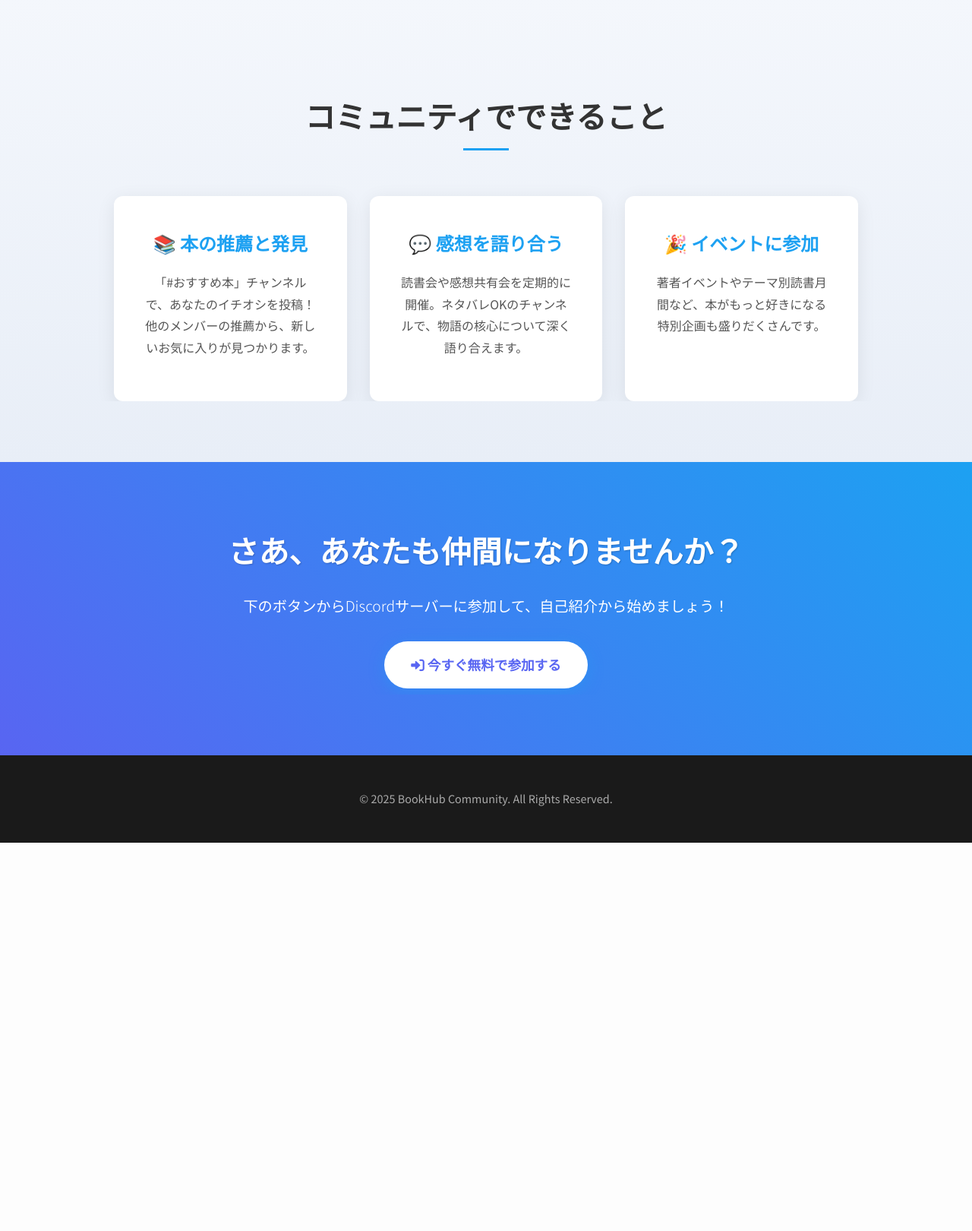
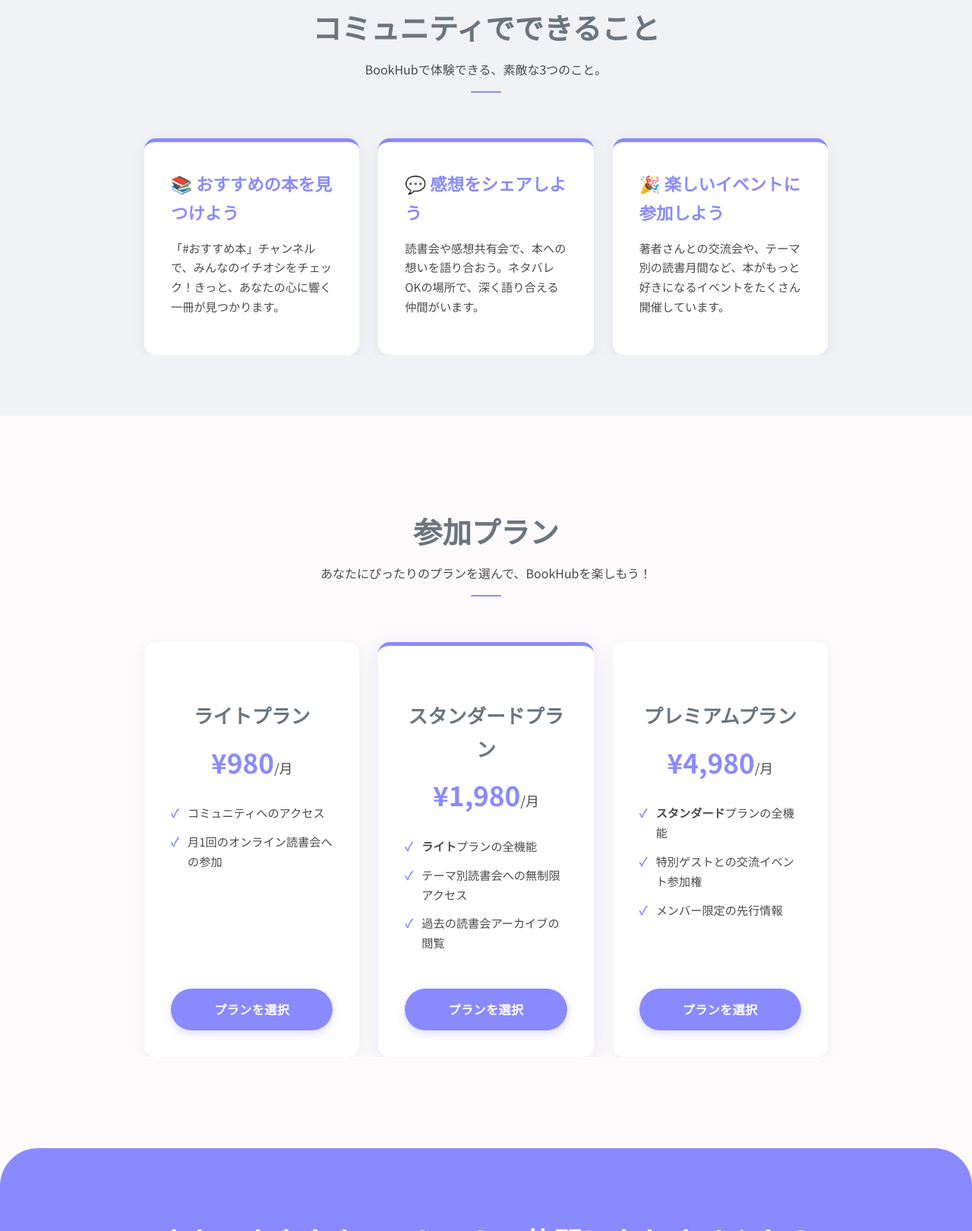
Before and after one commit to the-gakky/ai-hon, a plain HTML site: page index.html in a window 1280 px wide. Shown: the part 1180-2800 px from the top of the page at 76% size. Before the commit the page ends 2289 px from the top, so only its background shows below. Drawn offline with Linux system fonts and the light colour scheme.

Commit message:
料金プラン

```diff
--- a/index.html
+++ b/index.html
@@ -5,199 +5,302 @@
     <meta name="viewport" content="width=device-width, initial-scale=1.0">
     <title>BookHub - 本好きが集まるコミュニティ</title>
     <style>
-        @import url('https://fonts.googleapis.com/css2?family=Exo+2:wght@700&family=Noto+Sans+JP:wght@300;400;700&display=swap');
+        @import url('https://fonts.googleapis.com/css2?family=Noto+Sans+JP:wght@300;400;700&display=swap');
+
+        :root {
+            --font-sans: 'Noto Sans JP', sans-serif;
+            --color-text: #4a4a4a; /* Soft Dark Gray */
+            --color-background: #fcfafa; /* Off-white */
+            --color-primary: #8a8aff; /* Soft Lavender */
+            --color-primary-dark: #6a6aff;
+            --color-secondary: #6c757d; /* Muted Gray */
+            --color-light-gray: #f0f2f5;
+            --shadow-color: rgba(0, 0, 0, 0.05);
+        }
 
         body {
-            font-family: 'Noto Sans JP', sans-serif;
-            line-height: 1.8;
+            font-family: var(--font-sans);
+            line-height: 1.7;
             margin: 0;
             padding: 0;
-            background-color: #fdfdfd;
-            color: #333;
+            background-color: var(--color-background);
+            color: var(--color-text);
+            -webkit-font-smoothing: antialiased;
+            -moz-osx-font-smoothing: grayscale;
         }
         .container {
-            max-width: 1100px;
+            max-width: 1000px;
             margin: auto;
             overflow: hidden;
-            padding: 0 20px;
+            padding: 0 25px;
         }
         .header {
-            background: rgba(255, 255, 255, 0.9);
+            background: rgba(255, 255, 255, 0.95);
             padding: 20px 0;
-            border-bottom: 1px solid #eee;
+            border-bottom: 1px solid var(--color-light-gray);
             text-align: center;
             position: sticky;
             top: 0;
             z-index: 1000;
-            backdrop-filter: blur(10px);
+            backdrop-filter: blur(8px);
+            box-shadow: 0 2px 10px rgba(0,0,0,0.03);
         }
         .header h1 {
             margin: 0;
-            font-family: 'Exo 2', sans-serif;
-            font-size: 2.8em;
+            font-family: var(--font-sans);
+            font-size: 2.2em;
             font-weight: 700;
-            color: #2c2c2c;
-            letter-spacing: 1.5px;
+            color: var(--color-primary);
+            letter-spacing: 1px;
         }
         .header p {
-            margin: 8px 0 0;
-            font-size: 1em;
-            color: #555;
+            margin: 5px 0 0;
+            font-size: 0.9em;
+            color: var(--color-secondary);
             font-weight: 400;
-            letter-spacing: 0.5px;
         }
         .hero {
-            background-image: linear-gradient(rgba(0, 0, 0, 0.5), rgba(0, 0, 0, 0.5)), url('https://images.unsplash.com/photo-1507842217343-583bb7270b66?q=80&w=2070&auto=format&fit=crop');
+            background-image: linear-gradient(rgba(0, 0, 0, 0.3), rgba(0, 0, 0, 0.3)), url('https://images.unsplash.com/photo-1507842217343-583bb7270b66?q=80&w=2070&auto=format&fit=crop');
             background-size: cover;
             background-position: center;
             color: #fff;
-            padding: 120px 20px;
+            padding: 130px 20px;
             text-align: center;
-            position: relative;
+            border-bottom-left-radius: 50px;
+            border-bottom-right-radius: 50px;
+            margin-bottom: 40px;
         }
         .hero h2 {
-            font-size: 3.5em;
+            font-family: var(--font-sans);
+            font-size: 3.2em;
             font-weight: 700;
             margin-top: 0;
             margin-bottom: 15px;
-            text-shadow: 2px 2px 4px rgba(0,0,0,0.5);
+            text-shadow: 1px 1px 3px rgba(0,0,0,0.4);
         }
         .hero p {
-            font-size: 1.3em;
-            margin-bottom: 40px;
+            font-size: 1.2em;
+            margin-bottom: 35px;
             font-weight: 300;
-            text-shadow: 1px 1px 2px rgba(0,0,0,0.5);
+            text-shadow: 1px 1px 2px rgba(0,0,0,0.3);
+            max-width: 600px;
+            margin-left: auto;
+            margin-right: auto;
         }
         .btn {
             display: inline-block;
-            background-image: linear-gradient(45deg, #1DA1F2, #0c85d0);
+            background: var(--color-primary);
             color: #fff;
-            padding: 15px 35px;
+            padding: 14px 30px;
             text-decoration: none;
-            border-radius: 50px;
+            border-radius: 30px;
             font-weight: bold;
-            font-size: 1.1em;
-            transition: all 0.4s ease;
-            box-shadow: 0 5px 20px rgba(29, 161, 242, 0.4);
+            font-size: 1em;
+            letter-spacing: 0.5px;
+            transition: all 0.3s ease;
             border: none;
-            position: relative;
-            overflow: hidden;
-            z-index: 1;
-        }
-
-        .btn:before {
-            content: '';
-            position: absolute;
-            top: 0;
-            left: -100%;
-            width: 100%;
-            height: 100%;
-            background-image: linear-gradient(45deg, #0c85d0, #1DA1F2);
-            transition: left 0.4s ease;
-            z-index: -1;
-        }
-
-        .btn:hover:before {
-            left: 0;
+            box-shadow: 0 4px 12px rgba(138, 138, 255, 0.3);
+            box-sizing: border-box;
+            text-align: center;
         }
         .btn:hover {
-            transform: translateY(-3px);
-            box-shadow: 0 8px 25px rgba(29, 161, 242, 0.5);
+            background: var(--color-primary-dark);
+            transform: translateY(-2px);
+            box-shadow: 0 6px 15px rgba(138, 138, 255, 0.4);
         }
         .btn.discord {
-            background-image: linear-gradient(45deg, #5865F2, #4752c4);
-            box-shadow: 0 5px 20px rgba(88, 101, 242, 0.4);
-        }
-
-        .btn.discord:before {
-            background-image: linear-gradient(45deg, #4752c4, #5865F2);
+            background: #7289da;
+            box-shadow: 0 4px 12px rgba(114, 137, 218, 0.3);
         }
         .btn.discord:hover {
-            box-shadow: 0 8px 25px rgba(88, 101, 242, 0.5);
+            background: #677bc4;
+            box-shadow: 0 6px 15px rgba(114, 137, 218, 0.4);
         }
         .section {
             padding: 80px 0;
+        }
+        .section-header {
             text-align: center;
+            margin-bottom: 60px;
         }
-        .section h3 {
-            font-size: 2.5em;
-            margin-bottom: 60px;
+        .section-header h3 {
+            font-family: var(--font-sans);
+            font-size: 2.4em;
             font-weight: 700;
-            position: relative;
-            display: inline-block;
-            padding-bottom: 10px;
+            margin-bottom: 10px;
+            color: var(--color-secondary);
         }
-        .section h3::after {
+        .section-header p {
+            font-size: 1em;
+            color: var(--color-text);
+            max-width: 600px;
+            margin: 0 auto;
+        }
+        .section-header::after {
             content: '';
-            position: absolute;
-            bottom: 0;
-            left: 50%;
-            transform: translateX(-50%);
-            width: 60px;
-            height: 3px;
-            background-color: #1DA1F2;
+            display: block;
+            margin: 15px auto 0;
+            width: 40px;
+            height: 2px;
+            background-color: var(--color-primary);
+            border-radius: 2px;
         }
         .features {
             display: flex;
             justify-content: center;
             flex-wrap: wrap;
-            gap: 30px;
+            gap: 25px;
+            text-align: left;
         }
         .feature-item {
             background: #fff;
-            padding: 40px;
-            border-radius: 12px;
-            box-shadow: 0 5px 25px rgba(0,0,0,0.08);
-            width: calc(33.333% - 60px);
-            min-width: 280px;
+            padding: 35px;
+            border-radius: 15px;
+            box-shadow: 0 5px 20px var(--shadow-color);
+            width: calc(33.333% - 50px);
+            min-width: 270px;
             box-sizing: border-box;
             transition: transform 0.3s ease, box-shadow 0.3s ease;
+            border-top: 5px solid var(--color-primary);
         }
         .feature-item:hover {
-            transform: translateY(-10px);
-            box-shadow: 0 15px 35px rgba(0,0,0,0.12);
+            transform: translateY(-5px);
+            box-shadow: 0 10px 25px rgba(0,0,0,0.1);
         }
         .feature-item h4 {
-            font-size: 1.5em;
+            font-family: var(--font-sans);
+            font-size: 1.4em;
             margin-top: 0;
-            margin-bottom: 15px;
-            color: #1DA1F2;
+            margin-bottom: 12px;
+            color: var(--color-primary);
             font-weight: 700;
         }
         .feature-item p {
-            font-size: 1em;
-            color: #555;
+            font-size: 0.95em;
+            color: var(--color-text);
         }
         .cta {
-            background: linear-gradient(45deg, #5865F2, #1DA1F2);
+            background-color: var(--color-primary);
             color: white;
-            padding: 80px 20px;
+            padding: 90px 20px;
             text-align: center;
+            border-top-left-radius: 50px;
+            border-top-right-radius: 50px;
+            margin-top: 40px;
         }
         .cta h3 {
-            font-size: 2.5em;
-            margin: 0 0 20px 0;
+            font-family: var(--font-sans);
+            font-size: 2.4em;
+            margin: 0 0 15px 0;
             font-weight: 700;
-            text-shadow: 1px 1px 2px rgba(0,0,0,0.2);
+            text-shadow: 1px 1px 2px rgba(0,0,0,0.1);
         }
         .cta p {
-            font-size: 1.2em;
+            font-size: 1.1em;
             font-weight: 300;
+            max-width: 550px;
+            margin: 0 auto 35px;
         }
         .cta .btn {
             background: #fff;
-            color: #5865F2;
+            color: var(--color-primary);
+            box-shadow: 0 4px 12px rgba(255,255,255,0.3);
         }
         .cta .btn:hover {
-            background: #f0f0f0;
-            color: #4752c4;
+            background: var(--color-light-gray);
+            color: var(--color-primary-dark);
+            box-shadow: 0 6px 15px rgba(255,255,255,0.4);
         }
         .footer {
-            background: #1a1a1a;
-            color: #aaa;
+            background: #343a40;
+            color: #ced4da;
             text-align: center;
-            padding: 30px 0;
-            font-size: 0.9em;
+            padding: 35px 0;
+            font-size: 0.85em;
+        }
+
+        .pricing-table {
+            display: flex;
+            justify-content: center;
+            flex-wrap: wrap;
+            gap: 25px;
+            margin-top: 50px;
+        }
+
+        .pricing-plan {
+            background: #fff;
+            padding: 35px;
+            border-radius: 15px;
+            box-shadow: 0 5px 20px var(--shadow-color);
+            width: calc(33.333% - 50px);
+            min-width: 270px;
+            box-sizing: border-box;
+            text-align: center;
+            transition: transform 0.3s ease, box-shadow 0.3s ease;
+            position: relative;
+            border-top: 5px solid transparent;
+            display: flex;
+            flex-direction: column;
+        }
+
+        .pricing-plan:hover {
+            transform: translateY(-5px);
+            box-shadow: 0 10px 25px rgba(0,0,0,0.1);
+        }
+
+        .pricing-plan.recommended {
+            border-top-color: var(--color-primary);
+            transform: scale(1.03);
+            z-index: 10;
+            box-shadow: 0 8px 30px rgba(138, 138, 255, 0.2);
+        }
+
+        .pricing-plan .plan-name {
+            font-family: var(--font-sans);
+            font-size: 1.6em;
+            font-weight: 700;
+            color: var(--color-secondary);
+            margin-bottom: 10px;
+        }
+
+        .pricing-plan .plan-price {
+            font-size: 2.2em;
+            font-weight: 700;
+            color: var(--color-primary);
+            margin-bottom: 25px;
+        }
+
+        .pricing-plan .plan-price span {
+            font-size: 0.5em;
+            font-weight: 400;
+            color: var(--color-text);
+        }
+
+        .plan-features {
+            list-style: none;
+            padding: 0;
+            margin: 0 0 35px 0;
+            text-align: left;
+            flex-grow: 1;
+        }
+
+        .plan-features li {
+            margin-bottom: 12px;
+            padding-left: 22px;
+            position: relative;
+            font-size: 0.95em;
+        }
+
+        .plan-features li::before {
+            content: '\2713'; /* Checkmark */
+            color: var(--color-primary);
+            position: absolute;
+            left: 0;
+            font-weight: bold;
+        }
+
+        .pricing-plan .btn {
+            width: 100%;
         }
 
         /* Scroll Animation Gimmick */
@@ -217,44 +320,89 @@
     <header class="header">
         <div class="container">
             <h1>BookHub</h1>
-            <p>本好きが集まる、オンラインコミュニティ</p>
+            <p>本と出会い、人とつながる場所</p>
         </div>
     </header>
 
     <section class="hero">
         <div class="container">
-            <h2>あなたの「好き」が見つかる場所</h2>
-            <p>お気に入りの一冊を共有し、新たな物語と出会おう。</p>
+            <h2 class="scroll-animate">新しい物語が、あなたを待っている。</h2>
+            <p class="scroll-animate">お気に入りの一冊を共有し、心温まる出会いを見つけましょう。</p>
             <!-- TODO: "your-invite-code" を実際のDiscord招待コードに置き換えてください -->
-            <a href="https://discord.gg/your-invite-code" class="btn discord" target="_blank"><i class="fa-brands fa-discord"></i> Discordでコミュニティに参加！</a>
+            <a href="https://discord.gg/your-invite-code" class="btn discord scroll-animate" target="_blank"><i class="fa-brands fa-discord"></i> コミュニティに参加する</a>
         </div>
     </section>
 
     <section class="section about">
         <div class="container">
-            <h3 class="scroll-animate">BookHubとは？</h3>
-            <p class="scroll-animate" style="max-width: 700px; margin: 0 auto 40px; font-size: 1.1em; color: #555;">
-                BookHubは、ジャンルを問わず様々な本について語り合えるオンラインコミュニティです。<br>
-                読書好きの仲間と感想を共有したり、今まで知らなかった素晴らしい本と出会うきっかけがここにあります。
-            </p>
+            <div class="section-header">
+                <h3 class="scroll-animate">BookHubってどんなところ？</h3>
+                <p class="scroll-animate">
+                    BookHubは、読書好きが集まって、お気に入りの本について語り合ったり、<br>
+                    新しい本と出会える、アットホームなオンラインコミュニティです。
+                </p>
+            </div>
         </div>
     </section>
 
-    <section class="section" style="background: linear-gradient(to bottom, #f4f7fc, #e8eef7);">
+    <section class="section" style="background-color: var(--color-light-gray);">
         <div class="container">
-            <h3 class="scroll-animate">コミュニティでできること</h3>
+            <div class="section-header">
+                <h3 class="scroll-animate">コミュニティでできること</h3>
+                <p class="scroll-animate">BookHubで体験できる、素敵な3つのこと。</p>
+            </div>
             <div class="features">
                 <div class="feature-item scroll-animate" style="transition-delay: 0s;">
-                    <h4>📚 本の推薦と発見</h4>
-                    <p>「#おすすめ本」チャンネルで、あなたのイチオシを投稿！他のメンバーの推薦から、新しいお気に入りが見つかります。</p>
+                    <h4>📚 おすすめの本を見つけよう</h4>
+                    <p>「#おすすめ本」チャンネルで、みんなのイチオシをチェック！きっと、あなたの心に響く一冊が見つかります。</p>
                 </div>
                 <div class="feature-item scroll-animate" style="transition-delay: 0.2s;">
-                    <h4>💬 感想を語り合う</h4>
-                    <p>読書会や感想共有会を定期的に開催。ネタバレOKのチャンネルで、物語の核心について深く語り合えます。</p>
+                    <h4>💬 感想をシェアしよう</h4>
+                    <p>読書会や感想共有会で、本への想いを語り合おう。ネタバレOKの場所で、深く語り合える仲間がいます。</p>
                 </div>
                 <div class="feature-item scroll-animate" style="transition-delay: 0.4s;">
-                    <h4>🎉 イベントに参加</h4>
-                    <p>著者イベントやテーマ別読書月間など、本がもっと好きになる特別企画も盛りだくさんです。</p>
+                    <h4>🎉 楽しいイベントに参加しよう</h4>
+                    <p>著者さんとの交流会や、テーマ別の読書月間など、本がもっと好きになるイベントをたくさん開催しています。</p>
+                </div>
+            </div>
+        </div>
+    </section>
+
+    <section class="section pricing">
+        <div class="container">
+            <div class="section-header">
+                <h3 class="scroll-animate">参加プラン</h3>
+                <p class="scroll-animate">あなたにぴったりのプランを選んで、BookHubを楽しもう！</p>
+            </div>
+            <div class="pricing-table">
+                <div class="pricing-plan scroll-animate" style="transition-delay: 0s;">
+                    <h4 class="plan-name">ライトプラン</h4>
+                    <div class="plan-price">¥980<span>/月</span></div>
+                    <ul class="plan-features">
+                        <li>コミュニティへのアクセス</li>
+                        <li>月1回のオンライン読書会への参加</li>
+                    </ul>
+                    <a href="#" class="btn">プランを選択</a>
+                </div>
+                <div class="pricing-plan recommended scroll-animate" style="transition-delay: 0.2s;">
+                    <h4 class="plan-name">スタンダードプラン</h4>
+                    <div class="plan-price">¥1,980<span>/月</span></div>
+                    <ul class="plan-features">
+                        <li><b>ライト</b>プランの全機能</li>
+                        <li>テーマ別読書会への無制限アクセス</li>
+                        <li>過去の読書会アーカイブの閲覧</li>
+                    </ul>
+                    <a href="#" class="btn">プランを選択</a>
+                </div>
+                <div class="pricing-plan scroll-animate" style="transition-delay: 0.4s;">
+                    <h4 class="plan-name">プレミアムプラン</h4>
+                    <div class="plan-price">¥4,980<span>/月</span></div>
+                    <ul class="plan-features">
+                        <li><b>スタンダード</b>プランの全機能</li>
+                        <li>特別ゲストとの交流イベント参加権</li>
+                        <li>メンバー限定の先行情報</li>
+                    </ul>
+                    <a href="#" class="btn">プランを選択</a>
                 </div>
             </div>
         </div>
@@ -262,10 +410,10 @@
 
     <section class="cta">
         <div class="container">
-            <h3 class="scroll-animate">さあ、あなたも仲間になりませんか？</h3>
-            <p class="scroll-animate" style="margin-bottom: 30px;">下のボタンからDiscordサーバーに参加して、自己紹介から始めましょう！</p>
+            <h3 class="scroll-animate">さあ、あなたもBookHubの仲間になりませんか？</h3>
+            <p class="scroll-animate">下のボタンからDiscordサーバーに参加して、読書の世界を広げましょう！</p>
             <!-- TODO: "your-invite-code" を実際のDiscord招待コードに置き換えてください -->
-            <a href="https://discord.gg/your-invite-code" class="btn scroll-animate" style="transition-delay: 0.2s;" target="_blank"><i class="fa-solid fa-right-to-bracket"></i> 今すぐ無料で参加する</a>
+            <a href="https://discord.gg/your-invite-code" class="btn scroll-animate" style="transition-delay: 0.2s;" target="_blank"><i class="fa-solid fa-right-to-bracket"></i> 今すぐ参加する</a>
         </div>
     </section>
 
```
